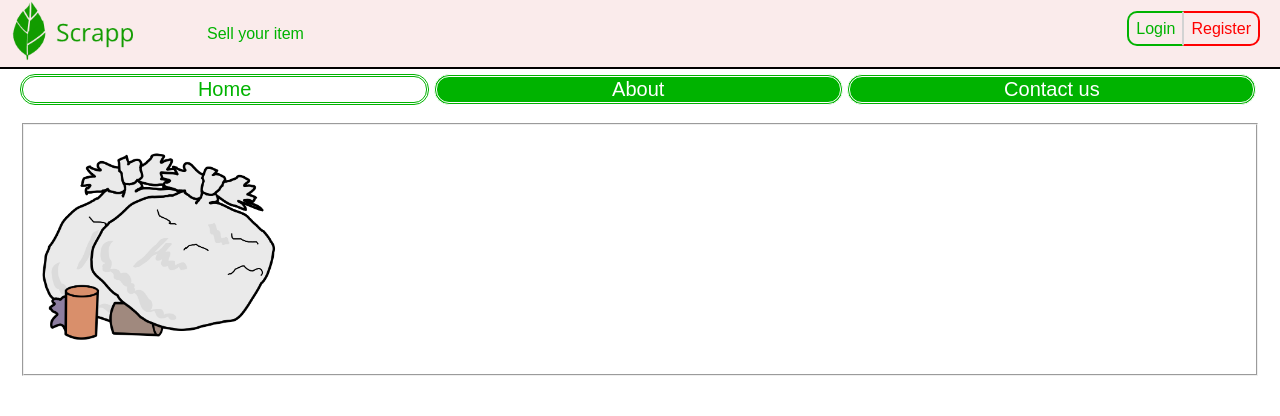
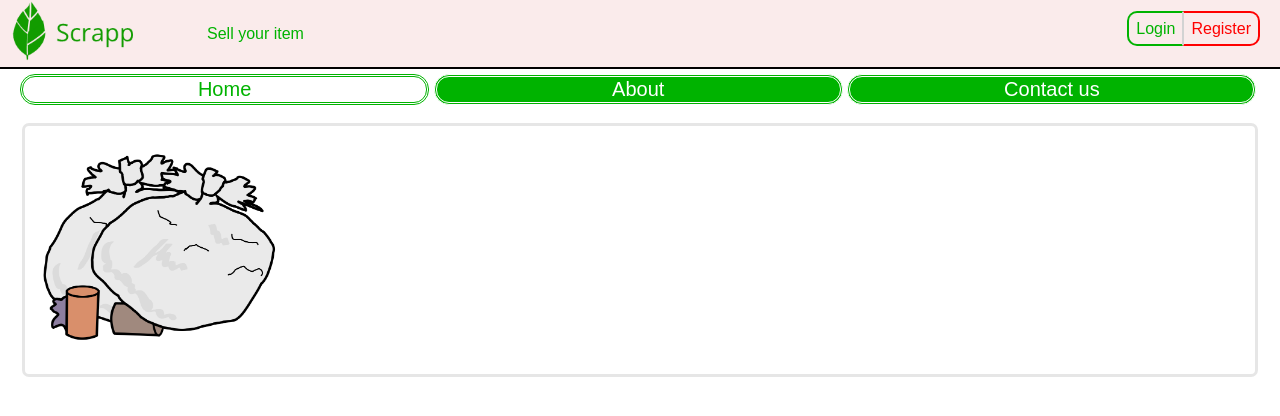
Before and after one commit to deekeh/scrapp, a PHP site: page / in a window 1280 px wide. Shown: the top 416 px of the page. Run offline with PHP 8.4, Linux system fonts and the light colour scheme.

Commit message:
Update decorate.css

```diff
--- a/style/decorate.css
+++ b/style/decorate.css
@@ -108,3 +108,10 @@ body
 {
 	display: inline;
 }
+
+#home-content fieldset,#about-content fieldset,#contact-content fieldset
+{
+	border-radius: 7px;
+	color: #e6e6e6;
+	border: 3px solid;
+}
```
